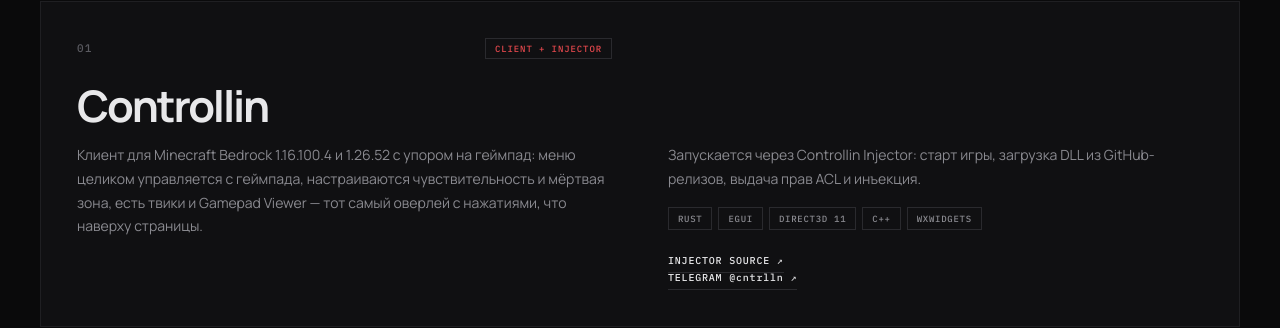
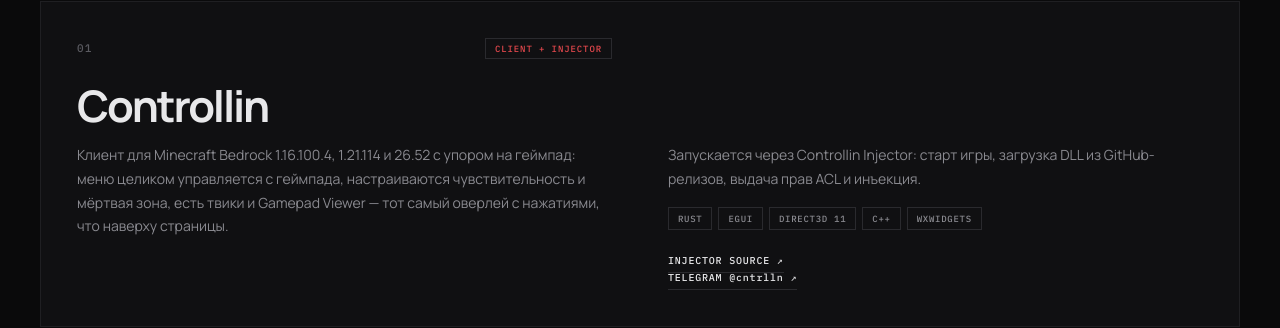
Before and after one commit to qcountel/portfolio, a plain HTML site: page index.html in a window 1280 px wide. Shown: the part 1124-1452 px from the top of the page. Drawn offline with Linux system fonts and the light colour scheme.

Commit message:
site: Controllin 1.21.114 in the project description
Co-Authored-By: Claude Sonnet 5.5 <noreply@anthropic.com>

```diff
--- a/index.html
+++ b/index.html
@@ -90,7 +90,7 @@
             <span class="project-tag">CLIENT + INJECTOR</span>
           </div>
           <h3>Controllin</h3>
-          <p>Клиент для Minecraft Bedrock 1.16.100.4 и 1.26.52 с упором на геймпад: меню целиком управляется с геймпада, настраиваются чувствительность и мёртвая зона, есть твики и Gamepad Viewer — тот самый оверлей с нажатиями, что наверху страницы.</p>
+          <p>Клиент для Minecraft Bedrock 1.16.100.4, 1.21.114 и 26.52 с упором на геймпад: меню целиком управляется с геймпада, настраиваются чувствительность и мёртвая зона, есть твики и Gamepad Viewer — тот самый оверлей с нажатиями, что наверху страницы.</p>
           <div class="featured-side">
           <p>Запускается через Controllin Injector: старт игры, загрузка DLL из GitHub-релизов, выдача прав ACL и инъекция.</p>
           <ul class="tags"><li>RUST</li><li>EGUI</li><li>DIRECT3D 11</li><li>C++</li><li>WXWIDGETS</li></ul>
```
